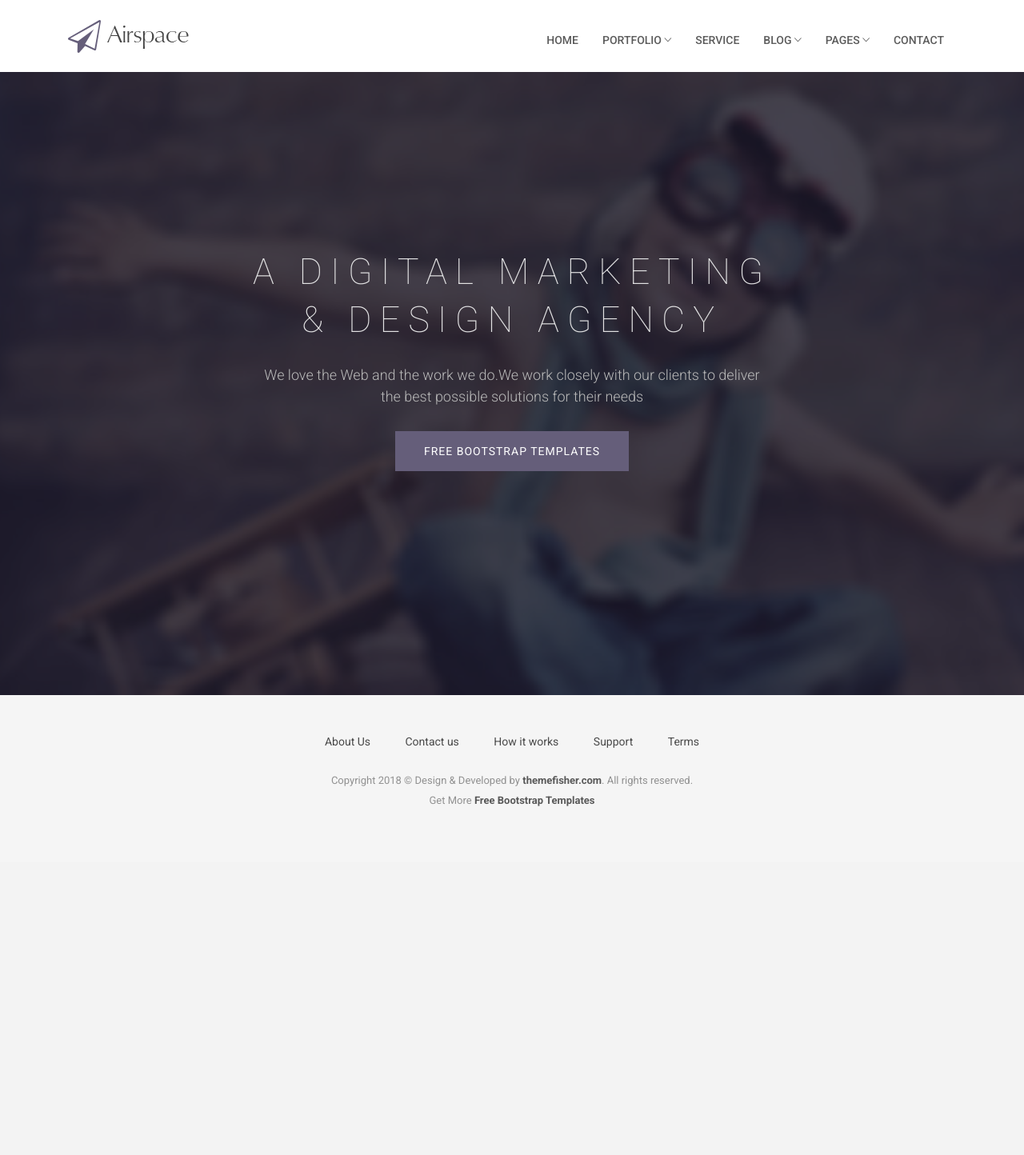
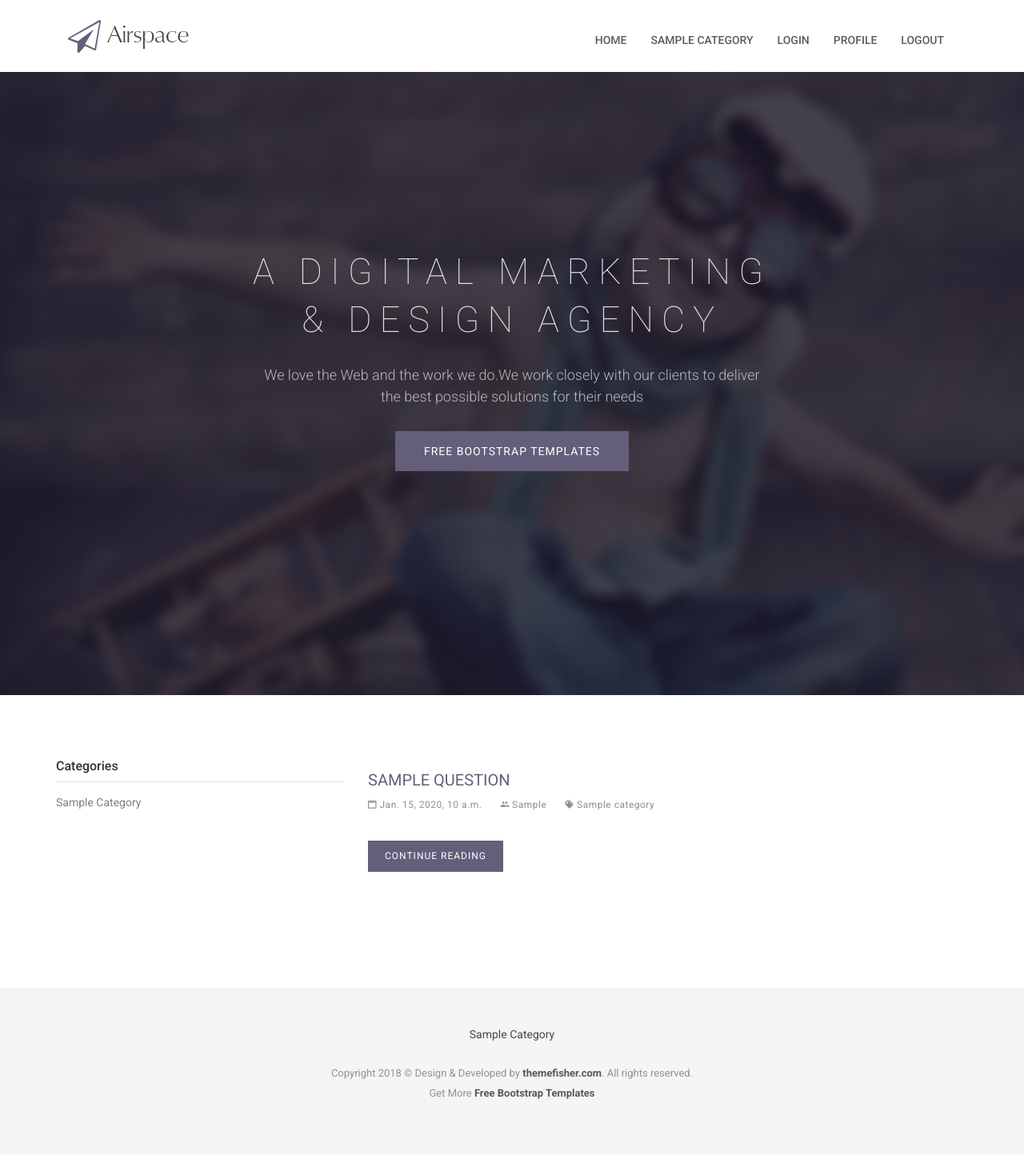
Before and after one commit to vvek475/Q-A-Blog, a Django app: page / in a window 1280 px wide. Shown: the whole page at 80% size. Before the commit the page ends 1008 px from the top, so only its background shows below. Run offline with Django 3.2, Linux system fonts and the light colour scheme; tables that the repository leaves empty hold one stand-in row (values such as "Sample post"); some libraries are stand-ins or nearby versions; some web fonts are replaced.

Commit message:
Making html pages dynamics

```diff
--- a/account/urls.py
+++ b/account/urls.py
@@ -3,5 +3,7 @@ from . import views
 
 """ Url Pattern for root URL Pattern """
 urlpatterns = [
-    path('', views.homePage, name="homePage")
+    path('', views.homePage, name="homePage"),
+    path('category/<int:category_id>', views.categoryQuestion, name='categoryQuestion'),
+    path('question/<int:question_id>', views.QuestionDetails, name='QuestionDetails')
 ]
--- a/account/views.py
+++ b/account/views.py
@@ -1,6 +1,38 @@
 from django.shortcuts import render
+from category.models import Category
+from question_answer.models import Question, Answer
 
 
 """ Home page view function """
 def homePage(request):
-    return render(request, 'home.html')
+    navigation_categories = Category.objects.filter(status=True).order_by('-id')[:5]
+    categories = Category.objects.filter(status=True)
+    questions = Question.objects.filter(status=True).order_by('-id')[:5]
+    return render(request, 'home.html', {
+                                        'navigation_categories':navigation_categories,
+                                        'categories' : categories,
+                                        'questions':questions})
+
+
+def categoryQuestion(request, category_id):
+    navigation_categories = Category.objects.filter(status=True).order_by('-id')[:5]
+    categories = Category.objects.filter(status=True)
+    questions = Question.objects.filter(status=True, category_id=category_id)
+    return render(request, 'category-question.html', {
+        'navigation_categories': navigation_categories,
+        'categories' : categories,
+        'questions' : questions
+    })
+
+def QuestionDetails(request, question_id):
+    navigation_categories = Category.objects.filter(status=True).order_by('-id')[:5]
+    answers = Answer.objects.filter(question_id=question_id)
+    try:
+        question = Question.objects.get(id=question_id)
+    except Question.DoesNotExist:
+        question = {}
+    return render(request, 'question-details.html', {
+        'navigation_categories': navigation_categories,
+        'question':question,
+        'answers' : answers
+    })
--- a/templates/base.html
+++ b/templates/base.html
@@ -57,36 +57,13 @@
 						<!-- Collect the nav links, forms, and other content for toggling -->
 						<div class="collapse navbar-collapse" id="bs-example-navbar-collapse-1">
 							<ul class="nav navbar-nav navbar-right">
-								<li><a href="index.html">Home</a></li>
-								<li class="dropdown">
-									<a href="#" class="dropdown-toggle" data-toggle="dropdown" role="button" aria-haspopup="true" aria-expanded="false">Portfolio <span class="ion-ios-arrow-down"></span></a>
-									<ul class="dropdown-menu">
-										<li><a href="portfolio.html">Portfolio Filter</a></li>
-										<li><a href="portfolio-single.html">Portfolio Single</a></li>
-									</ul>
-								</li>
-								<li><a href="service.html">Service</a></li>
-								<li class="dropdown">
-									<a href="#" class="dropdown-toggle" data-toggle="dropdown" role="button" aria-haspopup="true" aria-expanded="false">Blog <span class="ion-ios-arrow-down"></span></a>
-									<ul class="dropdown-menu">
-										<li><a href="blog-grid.html">Blog Grid</a></li>
-										<li><a href="blog-single.html">Blog Single</a></li>
-										<li><a href="blog-right-sidebar.html">Blog Right Sidebar</a></li>
-										<li><a href="blog-left-sidebar.html">Blog Left Sidebar</a></li>
-										<li><a href="blog-full-width.html">Blog Full Width</a></li>
-									</ul>
-								</li>
-								<li class="dropdown">
-									<a href="#" class="dropdown-toggle" data-toggle="dropdown" role="button" aria-haspopup="true" aria-expanded="false">Pages <span class="ion-ios-arrow-down"></span></a>
-									<ul class="dropdown-menu">
-										<li><a href="about.html">About Us</a></li>
-										<li><a href="coming-soon.html">Coming Soon</a></li>
-										<li><a href="404.html">404 Page</a></li>
-										<li><a href="faq.html">FAQ</a></li>
-										<li><a href="pricing.html">Pricing Table</a></li>
-									</ul>
-								</li>
-								<li><a href="contact.html">Contact</a></li>
+								<li><a href="{% url 'homePage' %}">Home</a></li>
+								{% for category in navigation_categories %}
+									<li><a href="{% url 'categoryQuestion' category_id=category.id %}">{{category.title}}</a></li>
+								{% endfor %}
+								<li><a href="index.html">Login</a></li>
+								<li><a href="index.html">Profile</a></li>
+								<li><a href="index.html">Logout</a></li>
 							</ul>
 							</div><!-- /.navbar-collapse -->
 							</div><!-- /.container-fluid -->
@@ -106,11 +83,9 @@
 			<div class="col-md-12">
 				<div class="footer-manu">
 					<ul>
-						<li><a href="#">About Us</a></li>
-						<li><a href="#">Contact us</a></li>
-						<li><a href="#">How it works</a></li>
-						<li><a href="#">Support</a></li>
-						<li><a href="#">Terms</a></li>
+						{% for category in navigation_categories %}
+							<li><a href="{% url 'categoryQuestion' category_id=category.id %}">{{category.title|title}}</a></li>
+						{% endfor %}
 					</ul>
 				</div>
 				<p class="copyright">Copyright 2018 &copy; Design & Developed by <a href="http://www.themefisher.com">themefisher.com</a>. All rights reserved.
--- a/templates/home.html
+++ b/templates/home.html
@@ -1,16 +1,66 @@
 {% extends 'base.html' %}
 {% block content %}
-    <section class="slider">
+<section class="slider">
 	<div class="container">
 		<div class="row">
 			<div class="col-md-12">
 				<div class="block">
-					<h1 class="animated fadeInUp">A Digital Marketing <br>  &#38; Design Agency</h1>
-					<p class="animated fadeInUp">We love the Web and the work we do.We work closely with our clients to deliver </br>  the best possible solutions for their needs</p>
-					<a href="https://themefisher.com/free-bootstrap-templates/" target="_blank" class="btn btn-main animated fadeInUp" >Free Bootstrap Templates</a>
+					<h1 class="animated fadeInUp">A Digital Marketing <br> &#38; Design Agency</h1>
+					<p class="animated fadeInUp">We love the Web and the work we do.We work closely with our clients to
+						deliver </br> the best possible solutions for their needs</p>
+					<a href="https://themefisher.com/free-bootstrap-templates/" target="_blank"
+						class="btn btn-main animated fadeInUp">Free Bootstrap Templates</a>
 				</div>
 			</div>
 		</div>
 	</div>
 </section>
+
+<div class="page-wrapper">
+	<div class="container">
+		<div class="row">
+			<div class="col-md-4">
+				<aside class="sidebar">
+					<!-- Widget Category -->
+					<div class="widget widget-category">
+						<h4 class="widget-title">Categories</h4>
+						<ul class="widget-category-list">
+							{% for category in categories %}
+								<li><a href="{% url 'categoryQuestion' category_id=category.id %}">{{category.title|title}}</a></li>
+							{% endfor %}
+
+						</ul>
+					</div> <!-- End category  -->
+				</aside>
+			</div>
+			<div class="col-md-8">
+				{% for question in questions %}
+					<div class="post">
+						<h3 class="post-title"><a href="{% url 'QuestionDetails' question_id=question.id %}">{{question.question|title}}</a></h3>
+						<div class="post-meta">
+							<ul>
+								<li>
+									<i class="ion-calendar"></i> {{question.added_date}}
+								</li>
+								<li>
+									<i class="ion-android-people"></i> {{question.user.first_name}}
+								</li>
+								<li>
+									<a href=""><i class="ion-pricetags"></i> {{question.category.title}}</a>
+								</li>
+
+							</ul>
+						</div>
+						<div class="post-content">
+							<a href="{% url 'QuestionDetails' question_id=question.id %}" class="btn btn-main">Continue Reading</a>
+						</div>
+
+					</div>
+				{% endfor %}
+
+
+			</div>
+		</div>
+	</div>
+</div>
 {% endblock %}
```
Also changed, not shown: templates/category-question.html (added, +51 -0 lines), templates/question-details.html (added, +94 -0 lines).
